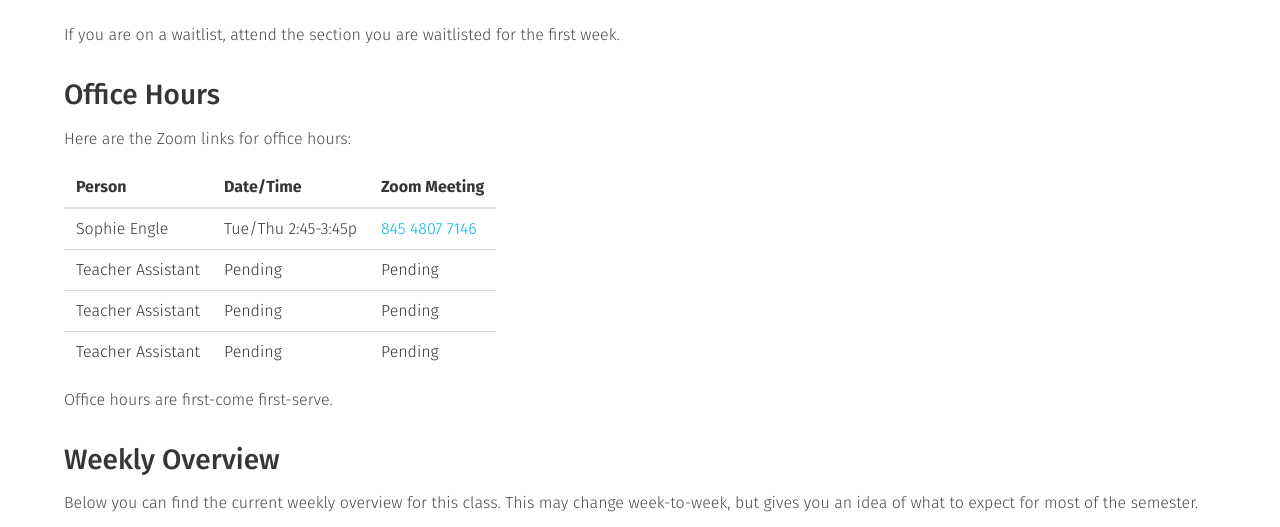
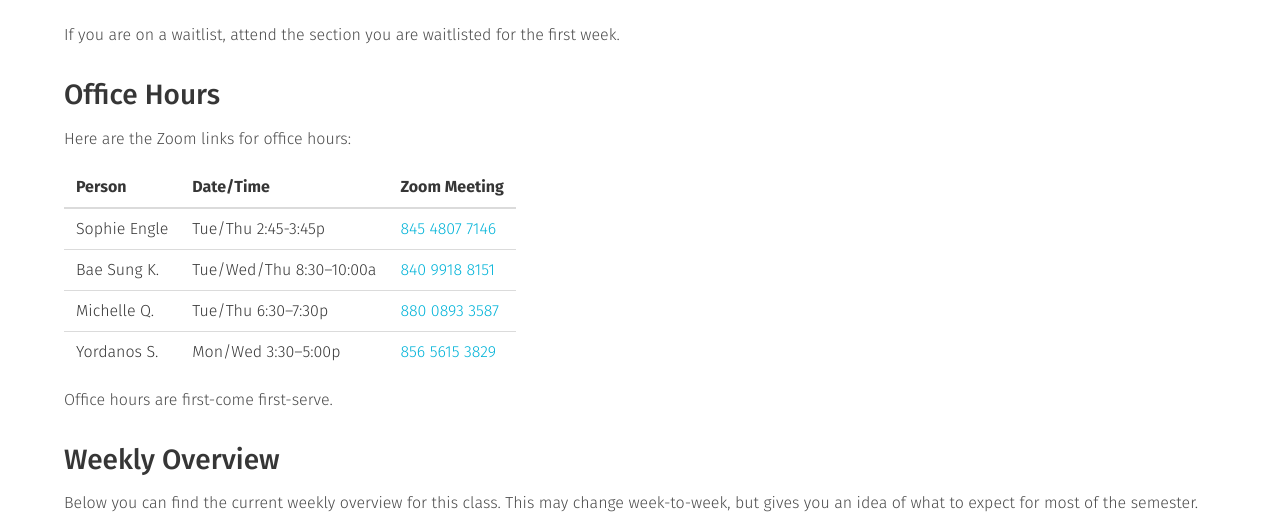
Before and after one commit to usf-cs272-fall2021/usf-cs272-fall2021.github.io, a Jekyll site: the page built from _general/getting-started.md, in a window 1280 px wide and 900 px high, scrolled down 905 px, cut to the strip 0-527 px from the top of the window. Built offline with Jekyll 4.4.1, drawn with Linux system fonts in a browser that asks for light colours; comment, search, counter and statistics services are not loaded.

Commit message:
Adding TA info

```diff
--- a/_general/getting-started.md
+++ b/_general/getting-started.md
@@ -38,9 +38,9 @@ Here are the Zoom links for office hours:
 | Person | Date/Time | Zoom Meeting |
 |:--------|:----------|:------------|
 | Sophie Engle | Tue/Thu 2:45-3:45p | [{{ site.data.info.streams.instructor.room }}]({{ site.data.info.streams.instructor.link }}) |
-| Teacher Assistant | Pending | Pending |
-| Teacher Assistant | Pending | Pending |
-| Teacher Assistant | Pending | Pending |
+| Bae Sung K. | Tue/Wed/Thu 8:30–10:00a | [{{ site.data.info.streams.baesung.room }}]({{ site.data.info.streams.instructor.link }})  |
+| Michelle Q. | Tue/Thu 6:30–7:30p | [{{ site.data.info.streams.michelle.room }}]({{ site.data.info.streams.instructor.link }})  |
+| Yordanos S. | Mon/Wed 3:30–5:00p | [{{ site.data.info.streams.yordanos.room }}]({{ site.data.info.streams.instructor.link }})  |
 {: class="table is-hoverable" style="width: auto;" }
 
 Office hours are first-come first-serve.
```
Also changed, not shown: _data/info.yml (+20 -6 lines).
